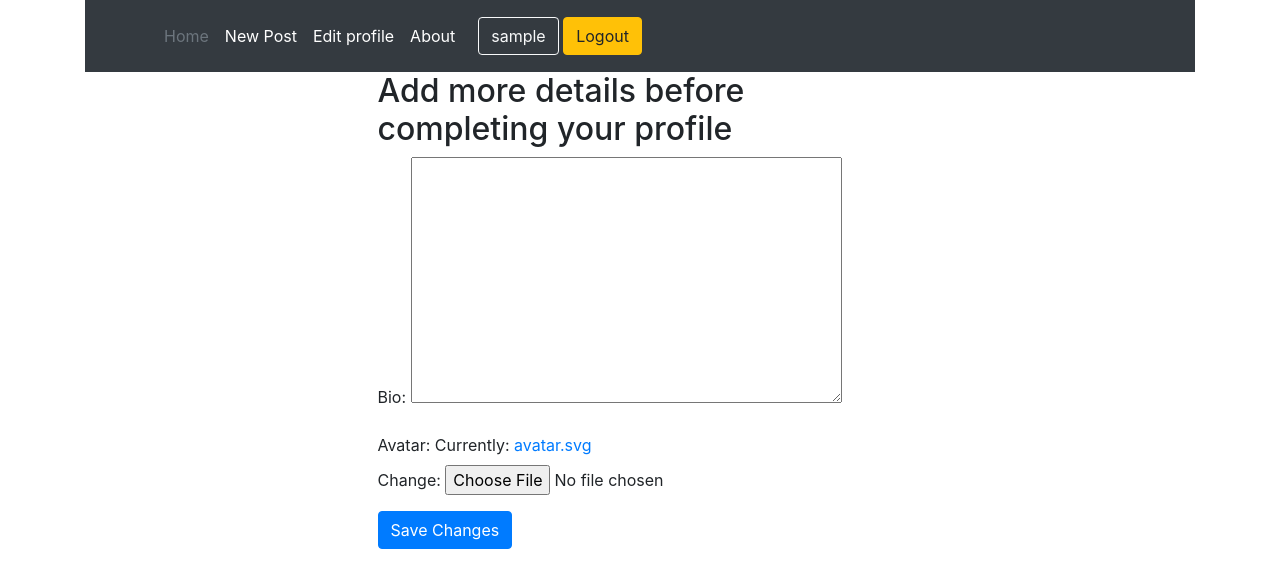
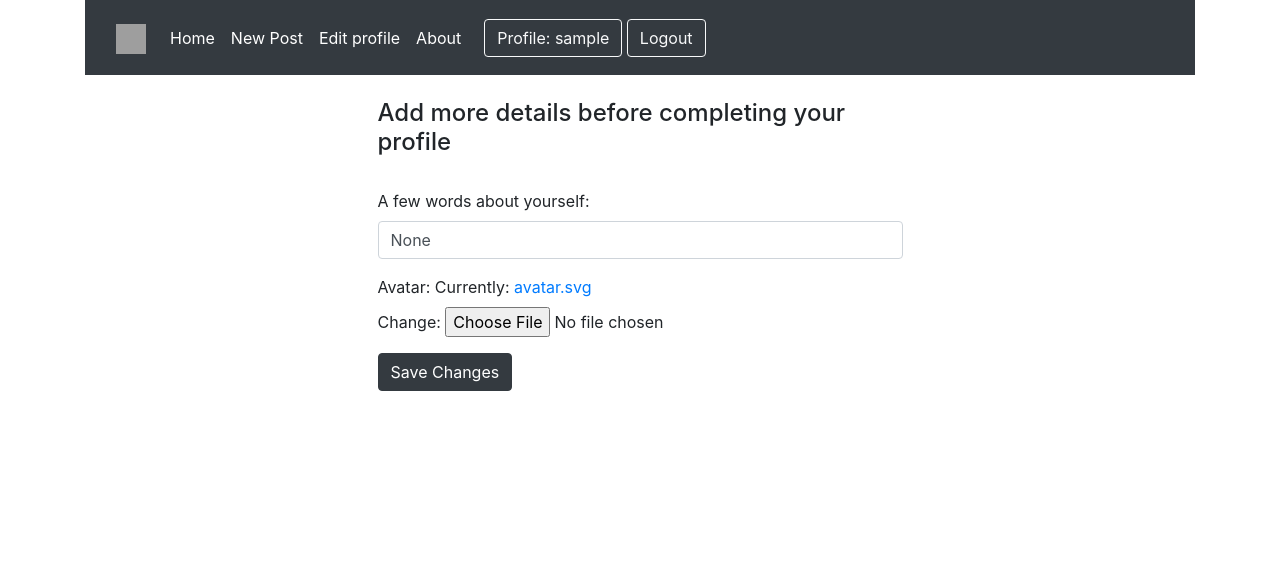
Before and after one commit to ValeriyFromUA/catAPP, a Django app: page /edit_profile/1/ in a window 1280 px wide. Shown: the top 588 px of the page. Run offline with Django 4.2, Linux system fonts and the light colour scheme; the visitor is signed in with stand-in values (Sample User, id 1); data comes from the database, SQL or seed files in the repository; parts of the project's set-up code (start-up, migrations or seed data) failed here and were passed over; some libraries are stand-ins or nearby versions; grey boxes are pictures that could not be loaded.

Commit message:
fixed html and bootstap styles

```diff
--- a/my_app/catapp/templates/base.html
+++ b/my_app/catapp/templates/base.html
@@ -13,14 +13,15 @@
 <header class="p-3 bg-dark text-white">
     <div class="container">
       <div class="d-flex flex-wrap align-items-center justify-content-center justify-content-lg-start">
-        <a href="/" class="d-flex align-items-center mb-2 mb-lg-0 text-white text-decoration-none">
-          <svg class="bi me-2" width="40" height="32" role="img" aria-label="Bootstrap"><use xlink:href="#bootstrap"></use></svg>
-        </a>
+    <a class="navbar-brand" href="/home/">
+      <img src="/static/images/logo/main_logo.png" alt="" width="30" height="30" class="d-inline-block align-text-top">
+
+    </a>
 
         <ul class="nav col-12 col-lg-auto me-lg-auto mb-2 justify-content-center mb-md-0">
 
             {% if user.is_authenticated %}
-            <li><a href="/home/" class="nav-link px-2 text-secondary">Home</a></li>
+            <li><a href="/home/" class="nav-link px-2 text-white">Home</a></li>
           <li><a href="/new_post" class="nav-link px-2 text-white">New Post</a></li>
             {% if 'profile/' in request.path and request.path %}
             <li><a href="/edit_profile/{{request.user.id}}" class="nav-link px-2 text-white">Edit profile</a></li>
@@ -32,11 +33,11 @@
 
 <div class="text-end">
   {% if user.is_authenticated %}
-    <a href="/profile/{{request.user.id}}" class="btn btn-outline-light me-2">{{ request.user.username }}</a>
-    <a href="{% url 'logout' %}" class="btn btn-warning">Logout</a>
+    <a href="/profile/{{request.user.id}}" class="btn btn-outline-light me-2">Profile: {{ request.user.username }}</a>
+    <a href="{% url 'logout' %}" class="btn btn-outline-light me-2">Logout</a>
   {% else %}
     <a href="{% url 'login' %}" class="btn btn-outline-light me-2">Login</a>
-    <a href="{% url 'register' %}" class="btn btn-warning">Create account</a>
+    <a href="{% url 'register' %}" class="btn btn-outline-light me-2">Create account</a>
   {% endif %}
 </div>
 
--- a/my_app/catapp/templates/confirmation.html
+++ b/my_app/catapp/templates/confirmation.html
@@ -1,4 +1,5 @@
 {% extends 'base.html' %}
+{% block title %} Confirmation {% endblock %}
 {% block content %}
 <div class="container">
     <div class="row justify-content-center">
@@ -20,7 +21,7 @@
                         here:</label>
                     <input type="text" id="confirmation_key" name="confirmation_key" class="form-control">
                 </div>
-                <button type="submit" class="btn btn-primary">Підтвердити</button>
+                <button type="submit" class="btn btn-dark">Підтвердити</button>
             </form>
         </div>
     </div>
--- a/my_app/catapp/templates/edit_profile.html
+++ b/my_app/catapp/templates/edit_profile.html
@@ -1,24 +1,26 @@
 {% extends 'base.html' %}
-
+{% block title %} Edit your profile {% endblock %}
 {% block content %}
 <div class="container">
     <div class="row justify-content-center">
         <div class="col-md-6">
-            <h2>Add more details before completing your profile</h2>
-            <form method="POST" enctype="multipart/form-data">
+            <br>
+            <h4>Add more details before completing your profile</h4>
+            <br>
+            <form class="form-group" method="POST" enctype="multipart/form-data">
                 {% csrf_token %}
                 {% if form.errors %}
-                <p class="alert alert-danger">Please correct the errors below.</p>
+
                 {% endif %}
                 <div class="form-group">
-                    <label for="{{ form.bio.id_for_label }}">Bio:</label>
-                    {{ form.bio }}
+                    <label for="bio">A few words about yourself:</label>
+                    <input type="text" class="form-control" id="bio" name="bio" required value="{{ user.bio }}">
                 </div>
                 <div class="form-group">
-                    <label for="{{ form.avatar.id_for_label }}">Avatar:</label>
+                    <label for="avatar">Avatar:</label>
                     {{ form.avatar }}
                 </div>
-                <button type="submit" class="btn btn-primary">Save Changes</button>
+                <button type="submit" class="btn btn-dark">Save Changes</button>
             </form>
 
             <br>
--- a/my_app/catapp/templates/login.html
+++ b/my_app/catapp/templates/login.html
@@ -1,4 +1,5 @@
 {% extends 'base.html' %}
+{% block title %} Login {% endblock %}
 {% block content %}
 <div class="container">
     <div class="row justify-content-center">
@@ -6,9 +7,9 @@
             <br>
             <br>
             <div class="card">
-                <div class="card-header">Login</div>
                     <form class="form-group" method="POST" action="">
                         {% csrf_token %}
+                        <div class="container">
                         <br>
                         <div class="form-group">
                             <label for="username">Username:</label>
@@ -18,7 +19,8 @@
                             <label for="password">Password:</label>
                             <input type="password" class="form-control" id="password" name="password" required>
                         </div>
-                        <button type="submit" class="btn btn-primary">Submit</button>
+                        <button type="submit" class="btn btn-dark">Submit</button>
+                        </div>
                     </form>
                 </div>
             </div>
--- a/my_app/catapp/templates/register.html
+++ b/my_app/catapp/templates/register.html
@@ -23,7 +23,7 @@
                     <label for="password2">Confirm password:</label>
                     <input type="password" class="form-control" id="password2" name="password2" required>
                 </div>
-                <button type="submit" class="btn btn-primary">Login</button>
+                <button type="submit" class="btn btn-dark">Create</button>
             </form>
             <br>
         </div>
--- a/my_app/catapp/views/confirmation.py
+++ b/my_app/catapp/views/confirmation.py
@@ -6,7 +6,6 @@ from ..models import Confirmations
 
 
 class ConfirmView(View):
-    extra_context = {'title': 'Home page'}
     template_name = 'confirmation.html'
 
     def get(self, request):
--- a/my_app/catapp/views/home.py
+++ b/my_app/catapp/views/home.py
@@ -6,4 +6,3 @@ class HomeView(ListView):
     template_name = 'home.html'
     model = Posts
     context_object_name = 'posts'
-    extra_context = {'title': 'Home page'}
--- a/my_app/catapp/views/login.py
+++ b/my_app/catapp/views/login.py
@@ -6,6 +6,7 @@ from django.urls import reverse
 
 
 class LoginView(View):
+
     @staticmethod
     def get(request):
         return render(request, 'login.html')
--- a/my_app/catapp/views/registration.py
+++ b/my_app/catapp/views/registration.py
@@ -10,7 +10,6 @@ from ..models import Confirmations
 
 
 class RegistrationView(View):
-    extra_context = {'title': 'Registration'}
 
     @staticmethod
     def get(request):
--- a/my_app/catapp/views/userprofile.py
+++ b/my_app/catapp/views/userprofile.py
@@ -11,7 +11,5 @@ class UserProfileView(LoginRequiredMixin, DetailView):
     def get_context_data(self, **kwargs):
         context = super().get_context_data(**kwargs)
         posts = Posts.objects.filter(user_id=self.object.id)
-        images = Images.objects.filter(post_id__user_id=self.object.id).select_related('post_id__user_id').first()
         context['posts'] = posts
-        context['images'] = images
         return context
```
Also changed, not shown: my_app/catapp/templates/home.html (+13 -5 lines), my_app/catapp/templates/new_post.html (+6 -5 lines), my_app/catapp/templates/post.html (+30 -18 lines), my_app/catapp/templates/profile.html (+19 -10 lines), my_app/catapp/views/new_post.py (+3 -4 lines), my_app/Classes.png (added), 1 other file.
